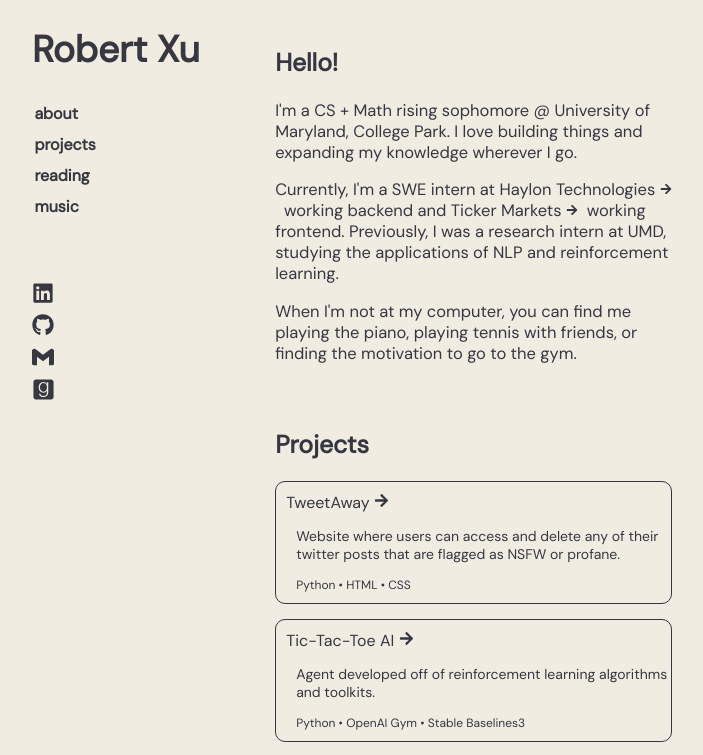
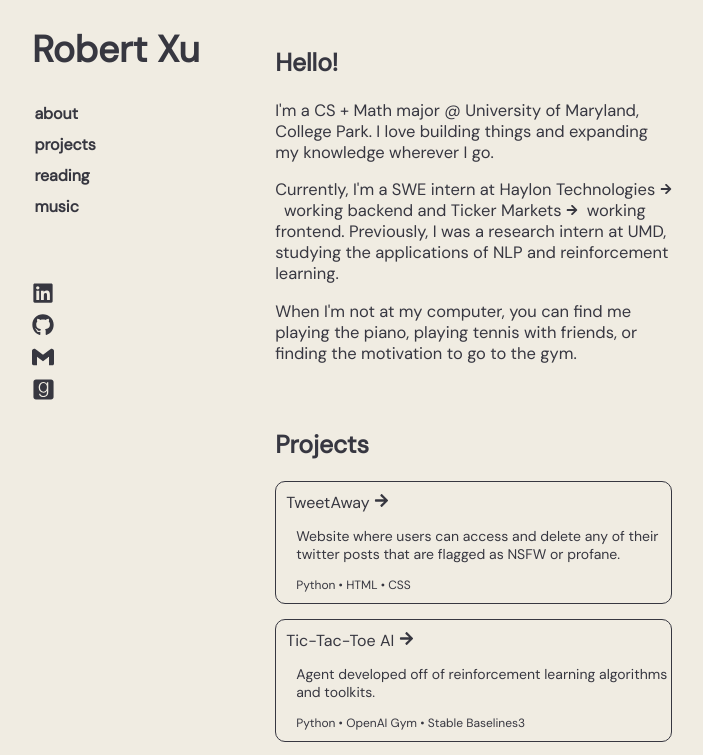
Before and after one commit to xyurobert/personal-website, a React (Create React App) app: page / in a window 1280 px wide. Shown: the top 755 px of the page, without its empty margins (288-991 px from the left). Built offline with nearby package versions, Linux system fonts and the light colour scheme.

Commit message:
text changes

```diff
--- a/src/components/About.js
+++ b/src/components/About.js
@@ -8,7 +8,7 @@ function About() {
       <h2 className='hi'>Hello!</h2>
       <div className='about'>
         <p>
-          I'm a CS + Math rising sophomore @ University of Maryland, College Park. I love building things and expanding my knowledge wherever I go.
+          I'm a CS + Math major @ University of Maryland, College Park. I love building things and expanding my knowledge wherever I go.
         </p>
         <p>
           Currently, I'm a SWE intern at&nbsp;
```
